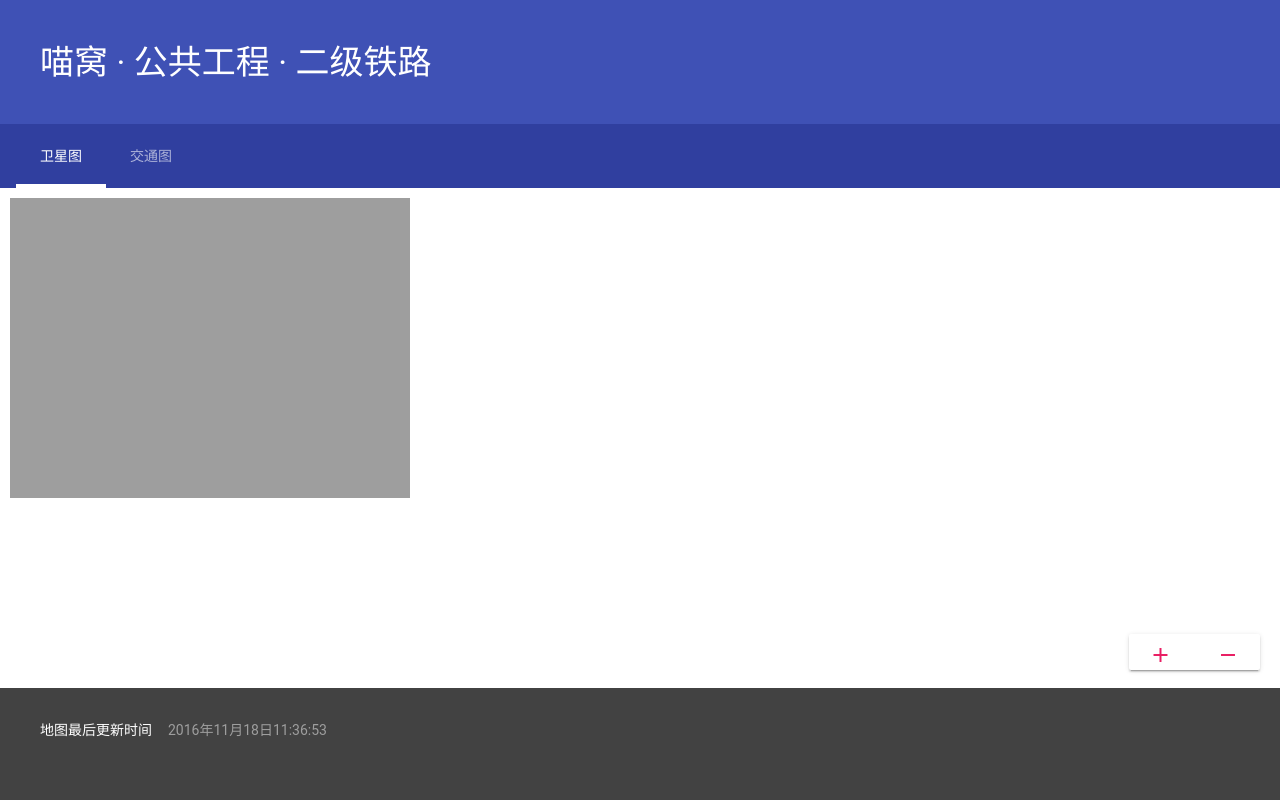
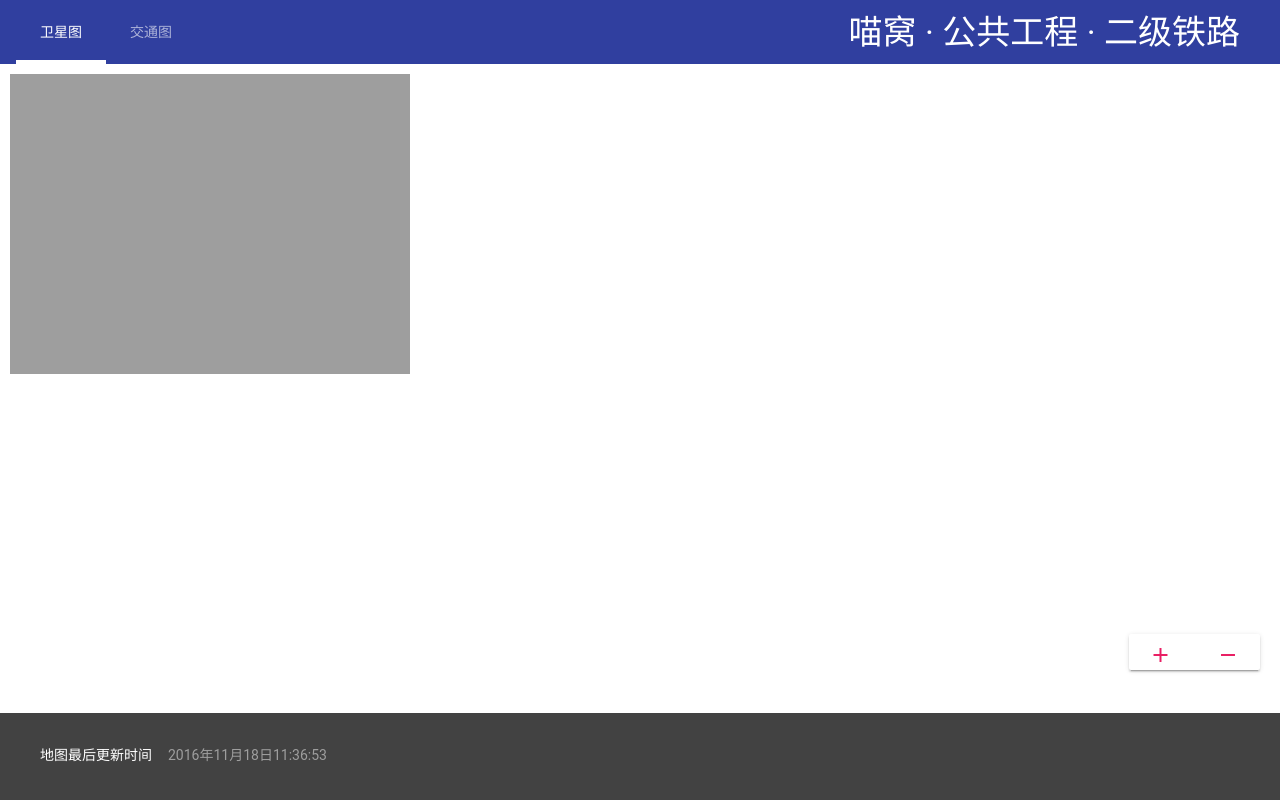
Before and after one commit to SilverWei/NyaaCatTraffic, a website: page index.html in a window 1280 px wide. Drawn offline with nearby package versions, Linux system fonts and the light colour scheme.

Commit message:
修改位置

```diff
--- a/index.html
+++ b/index.html
@@ -77,15 +77,12 @@
     </style>
   </head>
   <body class="mdl-demo mdl-color--grey-100 mdl-color-text--grey-700 mdl-base">
+          <div class="mdl-layout--large-screen-only mdl-layout__header-row" style="position: absolute;right: 0;z-index: 5;color: white;">
+          <h3>喵窝 · 公共工程 · 二级铁路</h3>
+        </div>
+
     <div class="mdl-layout mdl-js-layout mdl-layout--fixed-header">
       <header class="mdl-layout__header mdl-layout__header--scroll mdl-color--primary ">
-        <div class="mdl-layout--large-screen-only mdl-layout__header-row" style="height:30px;">
-        </div>
-        <div class="mdl-layout--large-screen-only mdl-layout__header-row">
-          <h3>喵窝 · 公共工程 · 二级铁路</h3>
-        </div>
-        <div class="mdl-layout--large-screen-only mdl-layout__header-row" style="height:30px;">
-        </div>
         <div class="mdl-layout__tab-bar mdl-js-ripple-effect mdl-color--primary-dark">
           <a href="#overview" class="mdl-layout__tab is-active">卫星图</a>
           <a href="#features" class="mdl-layout__tab">交通图</a>
@@ -95,7 +92,7 @@
         <iframe class="mdl-layout__tab-panel is-active" frameborder=0 src="map1.html" style="width:100%;position: absolute;height: 100%;padding: 0;" id="overview" name="overview"></iframe>
         <iframe class="mdl-layout__tab-panel" frameborder=0 src="images/favicon.png" style="width:100%;position: absolute;height: 100%;padding: 0;" id="features" name="features"></iframe>
       </main>
-      <footer class="mdl-mega-footer" style="bottom: 0;width: 100%;height:80px;">
+      <footer class="mdl-mega-footer" style="bottom: 0;width: 100%;height:55px;">
         <div class="mdl-mega-footer--bottom-section">
           <div class="mdl-logo">地图最后更新时间</div>
           <ul class="mdl-mega-footer--link-list">
```
